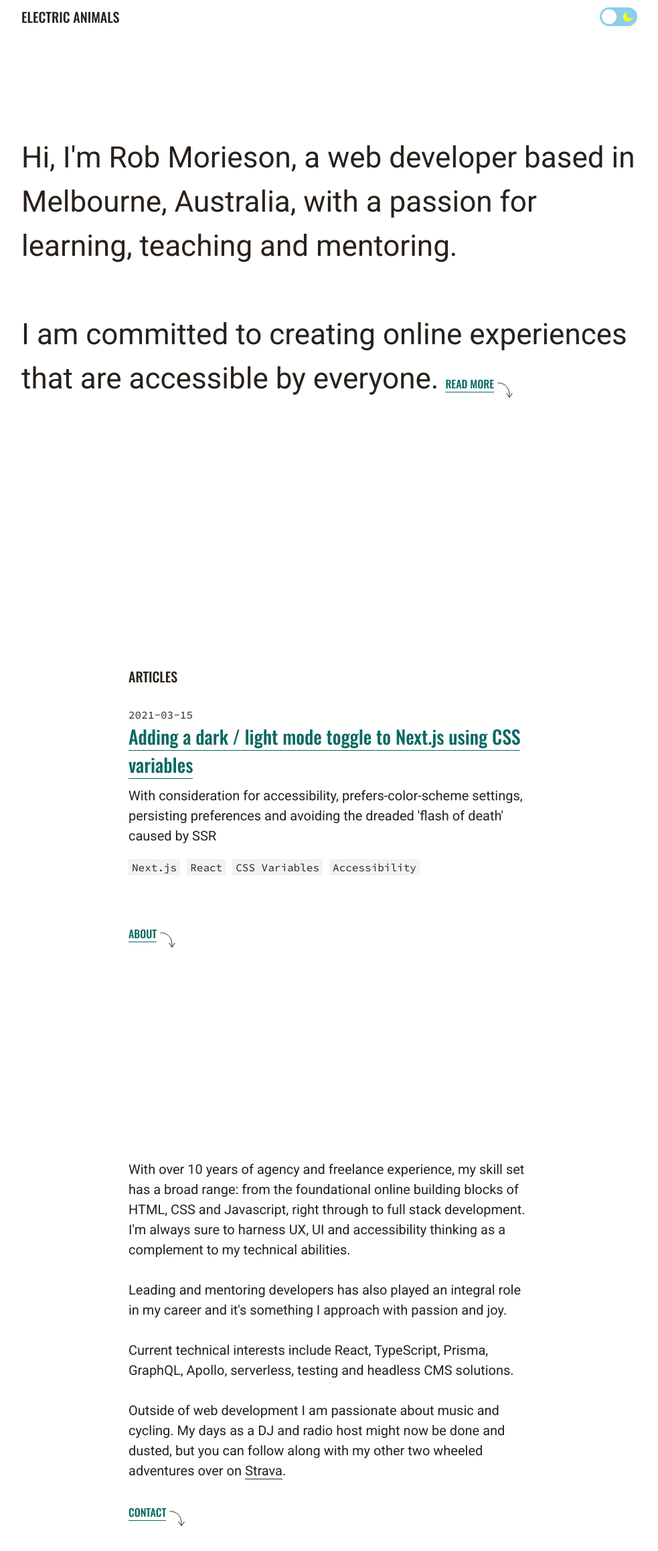
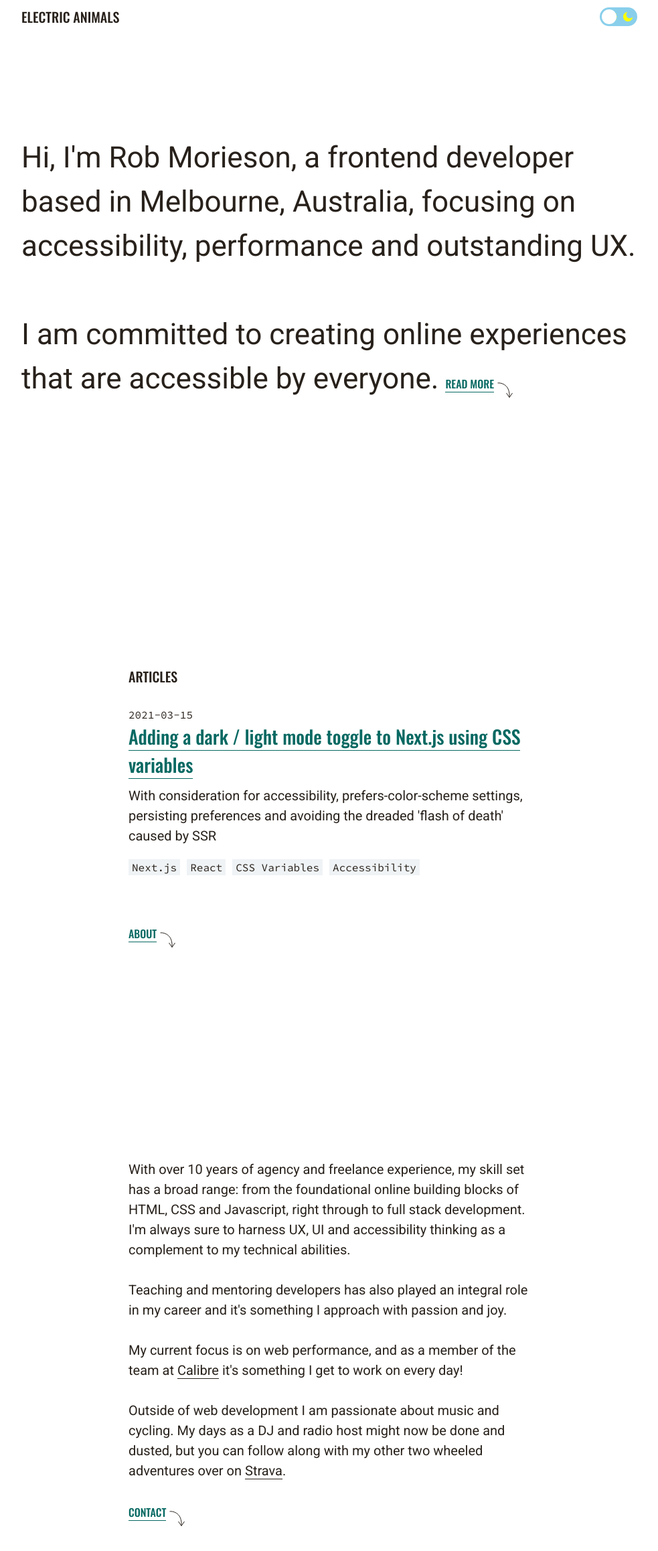
Before and after one commit to robmorieson/electric-next, a Next.js app: page / in a window 1280 px wide. Shown: the top 2316 px of the page at 67% size, without its empty margins (148-1131 px from the left). Built offline with nearby package versions, Linux system fonts and the light colour scheme.

Commit message:
📝 Copy updates

```diff
--- a/components/global/TextLink.tsx
+++ b/components/global/TextLink.tsx
@@ -36,7 +36,7 @@ const TextLink = ({
   ...props
 }: Props) => (
   <>
-    {href.includes("http") || href.includes("mailto") ? (
+    {href.includes("http") ? (
       <RebassLink
         href={href}
         rel="noopener noreferrer"
--- a/components/home/About.tsx
+++ b/components/home/About.tsx
@@ -60,12 +60,16 @@ const About = () => {
             complement to my technical abilities.
           </BodyText.P>
           <BodyText.P className="about-fade-in">
-            Leading and mentoring developers has also played an integral role in
-            my career and it's something I approach with passion and joy.
+            Teaching and mentoring developers has also played an integral role
+            in my career and it's something I approach with passion and joy.
           </BodyText.P>
           <BodyText.P className="about-fade-in">
-            Current technical interests include React, TypeScript, Prisma,
-            GraphQL, Apollo, serverless, testing and headless CMS solutions.
+            My current focus is on web performance, and as a member of the team
+            at{" "}
+            <TextLink variation={LinkType.BODY} href="https://calibreapp.com/">
+              Calibre
+            </TextLink>{" "}
+            it's something I get to work on every day!
           </BodyText.P>
           <BodyText.P className="about-fade-in">
             Outside of web development I am passionate about music and cycling.
--- a/components/home/Intro.tsx
+++ b/components/home/Intro.tsx
@@ -24,8 +24,9 @@ const Intro = () => {
             mb: ["var(--s3)", 0],
           }}
         >
-          Hi, I'm Rob Morieson, a web developer based in Melbourne, Australia,
-          with a passion for learning, teaching and mentoring. <br />
+          Hi, I'm Rob Morieson, a frontend developer based in Melbourne,
+          Australia, focusing on accessibility, performance and outstanding UX.{" "}
+          <br />
           <br />I am committed to creating online experiences that are
           accessible by everyone.
         </Text>
```
